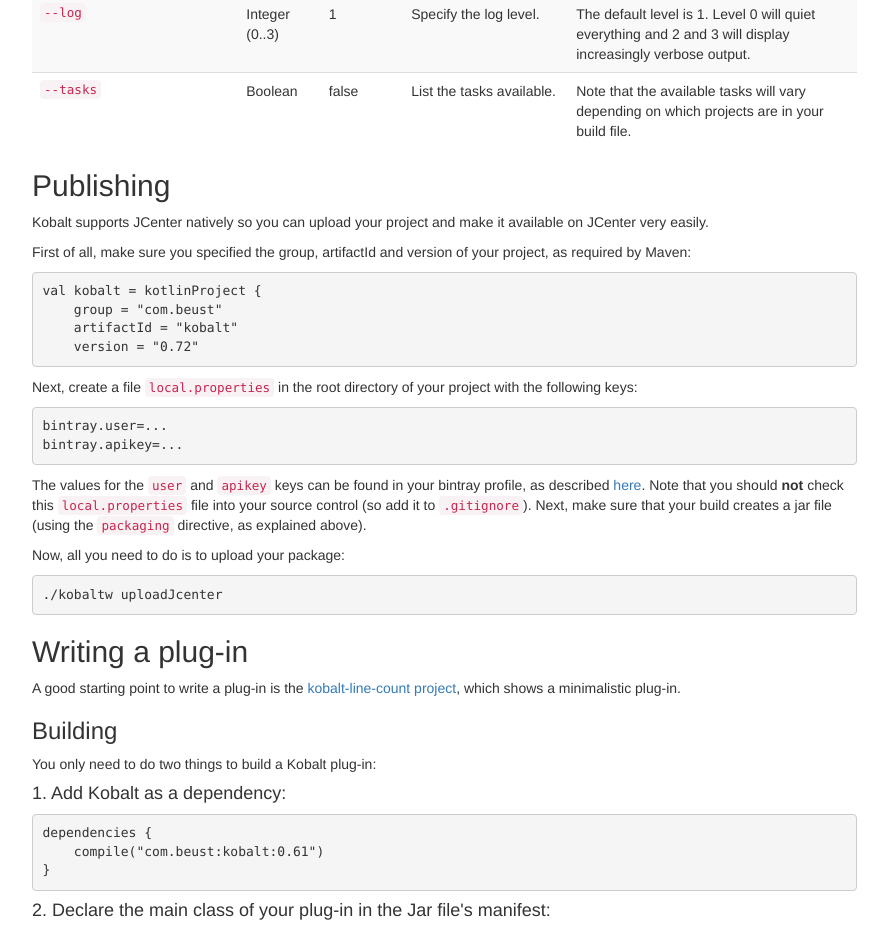
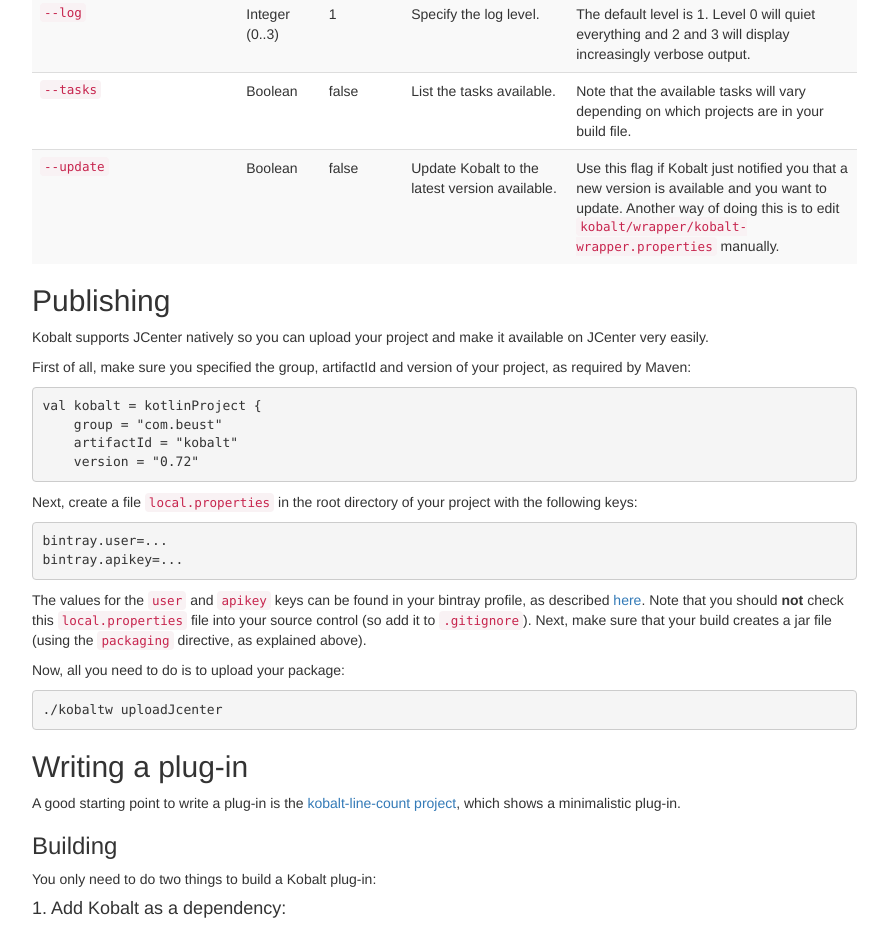
Before and after one commit to cbeust/kobalt-doc, a plain HTML site: page documentation/index.html in a window 1280 px wide. Shown: the part 4469-5395 px from the top of the page, without its empty margins (53-941 px from the left). Drawn offline with nearby package versions, Linux system fonts and the light colour scheme.

Commit message:
Document --update.

```diff
--- a/documentation/index.html
+++ b/documentation/index.html
@@ -384,6 +384,13 @@
     <td>List the tasks available.</td>
     <td>Note that the available tasks will vary depending on which projects are in your build file.</td>
   </tr>
+  <tr>
+    <td><code>--update</code></td>
+    <td>Boolean</td>
+    <td>false</td>
+    <td>Update Kobalt to the latest version available.</td>
+    <td>Use this flag if Kobalt just notified you that a new version is available and you want to update. Another way of doing this is to edit <code>kobalt/wrapper/kobalt-wrapper.properties</code> manually.</td>
+  </tr>
 </table>
 
 
```
